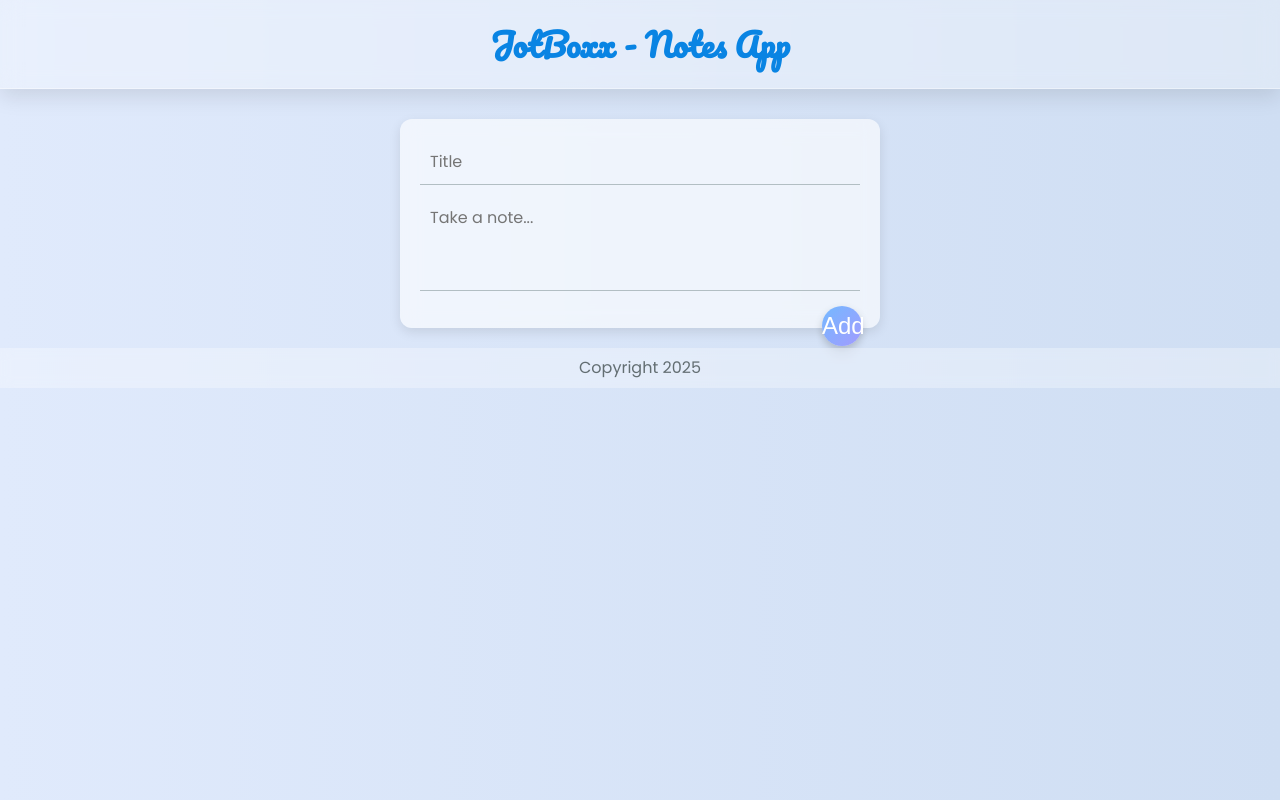
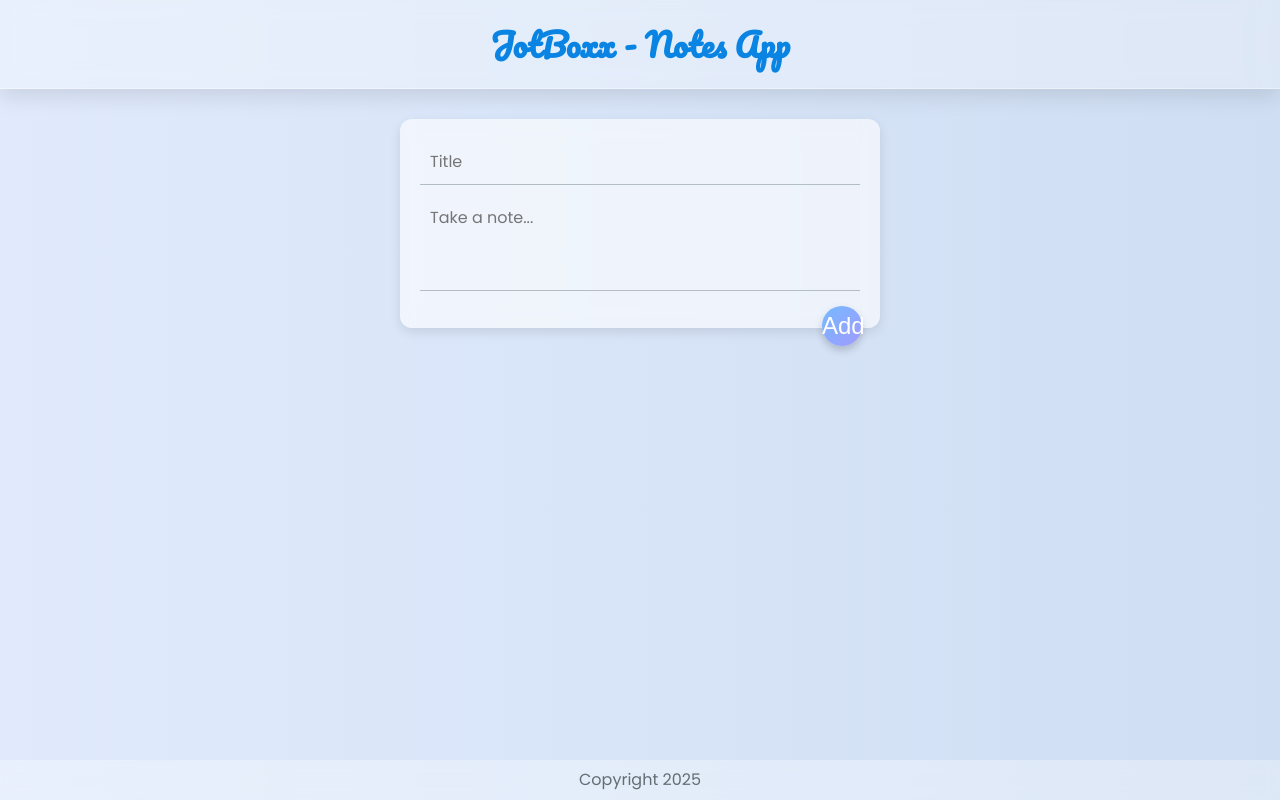
Before and after one commit to nuha-khan/notes-app, a React (Create React App) app: page / in a window 1280 px wide. Built offline with nearby package versions, Linux system fonts and the light colour scheme.

Commit message:
Update App.js

```diff
--- a/src/App.js
+++ b/src/App.js
@@ -22,8 +22,9 @@ function App() {
   }
 
   return (
-    <div>
+    <div className="app-container">
       <Header />
+      <main className="content">
       <AddNote btnClick={handleClick}/>
       {notes.map((noteItem, index) => {
         return (
@@ -36,6 +37,7 @@ function App() {
           />
         );
       })}
+      </main>
       {/* <Note key={1} title="Note title" content="Note content" /> */}
       <Footer />
     </div>
```
